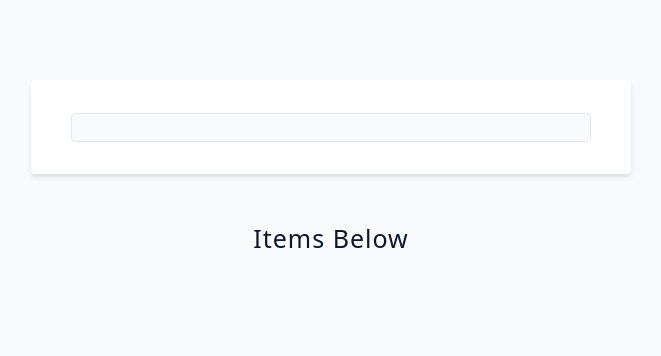
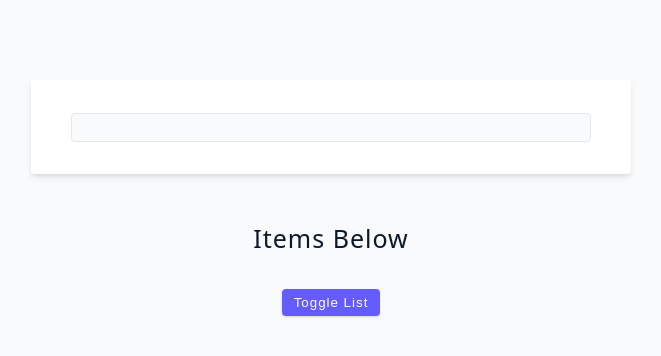
Before and after one commit to KayKongo/advanced-react, a React (Vite) app: page / in a window 1280 px wide. Shown: the top 356 px of the page, without its empty margins (309-970 px from the left). Built offline with nearby package versions, Linux system fonts and the light colour scheme.

Commit message:
feat: learnt about suspense api and lazy loading

```diff
--- a/src/tutorial/11-performance/starter/04-react-18/index.jsx
+++ b/src/tutorial/11-performance/starter/04-react-18/index.jsx
@@ -1,9 +1,11 @@
-import { useState, useTransition } from "react";
+import { useState, useTransition, Suspense, lazy } from "react";
+const SlowComponent = lazy(() => import("./SlowComponent"));
 
 const LatestReact = () => {
   const [text, setText] = useState("");
   const [items, setItems] = useState([]);
   const [isPending, startTransition] = useTransition();
+  const [show, setShow] = useState(false);
 
   const handleChange = (e) => {
     setText(e.target.value);
@@ -23,6 +25,7 @@
 
   return (
     <section>
+      {/* Form input section */}
       <form className="form">
         <input
           type="text"
@@ -46,6 +49,16 @@
           {items}
         </div>
       )}
+
+      <button className="btn" onClick={() => setShow(!show)}>
+        Toggle List
+      </button>
+
+      {show && (
+        <Suspense fallback={<h4>Loading...</h4>}>
+          <SlowComponent />
+        </Suspense>
+      )}
     </section>
   );
 };
```
